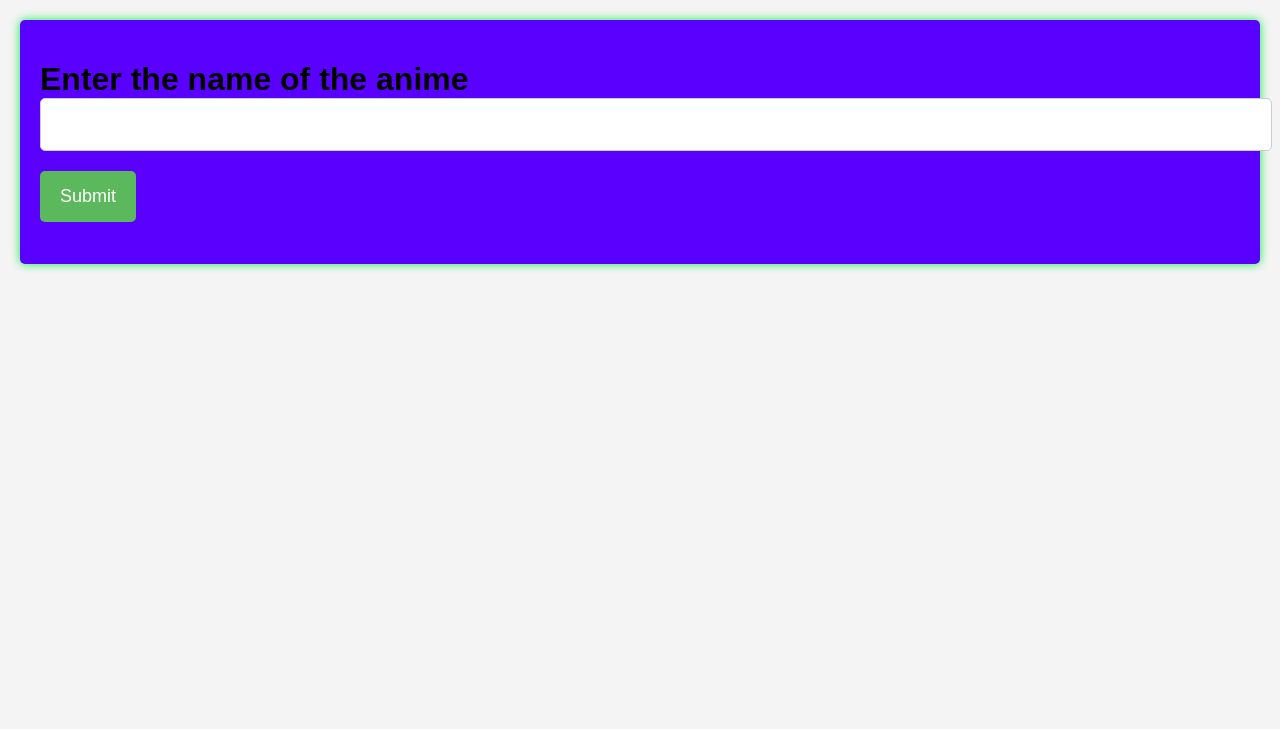
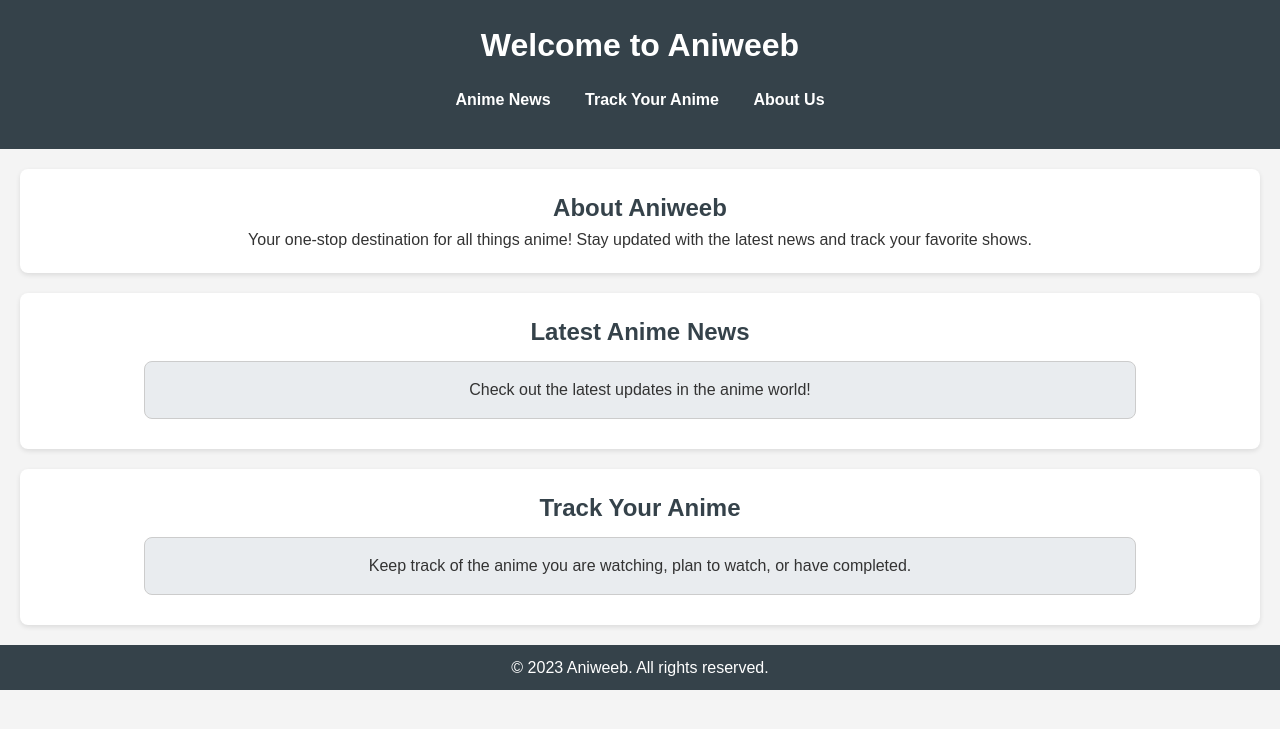
Before and after one commit to Priyans00/anime_tracker, a Flask app: page / in a window 1280 px wide. Shown: the top 729 px of the page. Run offline with Flask 3, Linux system fonts and the light colour scheme.

Commit message:
basic layout

```diff
--- a/app.py
+++ b/app.py
@@ -28,7 +28,12 @@ def fetch_anime_details(anime_name):
     response = requests.post(url, json={"query": query, "variables": variables})
     return response.json()
 
-@app.route('/', methods=['GET', 'POST'])
+@app.route('/',methods=['GET','POST'])
+def home():
+    return render_template('home.html')
+
+
+@app.route('/tracker', methods=['GET', 'POST'])
 def index():
     data = None
     if request.method == 'POST':
--- /dev/null
+++ b/static/home_styles.css
@@ -0,0 +1,114 @@
+/* Reset some default styles */
+body, h1, h2, p {
+    margin: 0;
+    padding: 0;
+    font-family: Arial, sans-serif;
+}
+
+/* Body styling */
+body {
+    background-color: #f4f4f4;
+    color: #333;
+    line-height: 1.6;
+}
+
+/* Header styling */
+header {
+    background: #35424a;
+    color: #ffffff;
+    padding: 20px 0;
+    text-align: center;
+}
+
+header h1 {
+    margin-bottom: 10px;
+}
+
+/* Navigation styling */
+nav ul {
+    list-style: none;
+    padding: 0;
+}
+
+nav ul li {
+    display: inline;
+    margin: 0 15px;
+}
+
+nav ul li a {
+    color: #ffffff;
+    text-decoration: none;
+    font-weight: bold;
+}
+
+nav ul li a:hover {
+    text-decoration: underline;
+}
+
+/* Section styling */
+section {
+    padding: 20px;
+    margin: 20px;
+    background: #ffffff;
+    border-radius: 8px;
+    box-shadow: 0 2px 5px rgba(0, 0, 0, 0.1);
+    display: flex;
+    flex-direction: column;
+    align-items: center;
+}
+
+section h2 {
+    color: #35424a;
+}
+
+/* New box styling for options */
+.option-box {
+    background: #e9ecef;
+    border: 1px solid #ccc;
+    border-radius: 8px;
+    padding: 15px;
+    margin: 10px 0;
+    width: 80%;
+    text-align: center;
+}
+
+/* Footer styling */
+footer {
+    text-align: center;
+    padding: 10px 0;
+    background: #35424a;
+    color: #ffffff;
+    position: relative;
+    bottom: 0;
+    width: 100%;
+}
+
+/* Responsive Styles */
+@media (max-width: 768px) {
+    nav ul li {
+        display: block; /* Stack navigation items vertically */
+        margin: 10px 0; /* Add margin for spacing */
+    }
+
+    .option-box {
+        width: 90%; /* Make option boxes wider on smaller screens */
+    }
+
+    section {
+        margin: 10px; /* Reduce margin for sections */
+    }
+}
+
+@media (max-width: 480px) {
+    header h1 {
+        font-size: 1.5em; /* Smaller font size for header */
+    }
+
+    section h2 {
+        font-size: 1.2em; /* Smaller font size for section headings */
+    }
+
+    .option-box {
+        padding: 10px; /* Reduce padding in option boxes */
+    }
+}
--- a/static/styles.css
+++ b/static/styles.css
@@ -7,17 +7,46 @@ body {
     font-size: 16px;
 }
 
-.container {
-    max-width: 800px;
-    margin: auto;
+/* Header Styling */
+header {
+    background: #35424a;
+    color: #ffffff;
+    padding: 20px 0;
+    text-align: center;
+}
+
+header h1 {
+    margin-bottom: 10px;
+}
+
+/* Navigation Styles */
+nav ul {
+    list-style: none;
+    padding: 0;
+}
+
+nav ul li {
+    display: inline;
+    margin: 0 15px;
+}
+
+nav ul li a {
+    color: #ffffff;
+    text-decoration: none;
+    font-weight: bold;
+}
+
+nav ul li a:hover {
+    text-decoration: underline;
 }
 
 /* Form Styles */
 .form-container {
-    background: rgb(89, 0, 255);
+    background: #ffffff;
     padding: 20px;
-    border-radius: 5px;
-    box-shadow: 0 0 10px rgb(7, 240, 62);
+    border-radius: 8px;
+    box-shadow: 0 2px 5px rgba(0, 0, 0, 0.1);
+    margin-bottom: 20px;
 }
 
 label {
@@ -49,31 +78,35 @@ button:hover {
     background-color: #4cae4c;
 }
 
-
+/* Result Container */
 .result-container {
     display: flex;
-    background: rgb(0, 47, 255);
+    align-items: flex-start;
+    background: #ffffff;
     padding: 20px;
-    border-radius: 5px;
-    box-shadow: 0 0 10px rgba(0, 0, 0, 0.1);
+    border-radius: 8px;
+    box-shadow: 0 2px 5px rgba(0, 0, 0, 0.1);
     margin-top: 20px;
 }
 
 .result-image {
-    max-width: 1000px;
+    max-width: 200px;
     height: auto;
     border-radius: 5px;
     margin-right: 20px;
+    margin-bottom: 10px;
+    padding: 20px;
 }
 
 .result-details {
-    flex: 1;
+    flex: 29;
+    padding: 20px;
 }
 
 .result-title {
-    color: #333;
+    color: #35424a;
     font-weight: bold;
-    font-size: 2em;
+    font-size: 1.5em;
     margin-bottom: 10px;
 }
 
@@ -85,7 +118,7 @@ button:hover {
 
 .result-description {
     background: #f9f9f9;
-    padding: 15px;
+    padding: 20px;
     border-radius: 5px;
     margin-top: 10px;
     font-size: 1.1em;
@@ -98,10 +131,13 @@ button:hover {
     font-size: 1.1em;
 }
 
-
-.profile-container {
-    background: white;
-    padding: 20px;
-    border-radius: 5px;
-    box-shadow: 0 0 10px rgba(0, 0, 0, 0.1);
+/* Footer Styling */
+footer {
+    text-align: center;
+    padding: 10px 0;
+    background: #35424a;
+    color: #ffffff;
+    position: relative;
+    bottom: 0;
+    width: 100%;
 }
--- /dev/null
+++ b/templates/home.html
@@ -0,0 +1,46 @@
+<!DOCTYPE html>
+<html lang="en">
+<head>
+    <meta charset="UTF-8">
+    <meta name="viewport" content="width=device-width, initial-scale=1.0">
+    <title>Aniweeb - Your Anime Tracker</title>
+    <link rel="stylesheet" href="{{ url_for('static', filename='home_styles.css') }}"> <!-- Link to your CSS file -->
+</head>
+<body>
+    <header>
+        <h1>Welcome to Aniweeb</h1>
+        <nav>
+            <ul>
+                <li><a href="/news">Anime News</a></li>
+                <li><a href="/tracker">Track Your Anime</a></li>
+                <li><a href="#about">About Us</a></li>
+            </ul>
+        </nav>
+    </header>
+
+    <section id="info">
+        <h2>About Aniweeb</h2>
+        <p>Your one-stop destination for all things anime! Stay updated with the latest news and track your favorite shows.</p>
+    </section>
+
+    <section id="news">
+        <h2>Latest Anime News</h2>
+        <div class="option-box">
+            <p>Check out the latest updates in the anime world!</p>
+            <!-- You can add news articles or links here -->
+        </div>
+    </section>
+
+    <section id="tracker">
+        <h2>Track Your Anime</h2>
+        <div class="option-box">
+            <p>Keep track of the anime you are watching, plan to watch, or have completed.</p>
+            <!-- You can add tracking options or links here -->
+        </div>
+    </section>
+
+    <footer>
+        <p>&copy; 2023 Aniweeb. All rights reserved.</p>
+    </footer>
+</body>
+</html>
--- a/templates/index.html
+++ b/templates/index.html
@@ -3,32 +3,48 @@
 <head>
     <meta charset="UTF-8">
     <meta name="viewport" content="width=device-width, initial-scale=1.0">
-    <title>Anime_tracker</title>
+    <title>Aniweeb - Anime Tracker</title>
     <link rel="stylesheet" href="{{ url_for('static', filename='styles.css') }}">
 </head>
 <body>
+    <header>
+        <h1>Track Your Anime</h1>
+        <nav>
+            <ul>
+                <li><a href="/">Home</a></li>
+                <li><a href="/tracker">Track Your Anime</a></li>
+                <li><a href="/news">Anime News</a></li>
+            </ul>
+        </nav>
+    </header>
+
+    <div class="container">
         <div class="form-container">
-            <form method="POST">
-                <label for="userInput"><h1 style="color: black;">Enter the name of the anime</label>
+            <form method="POST" action="/tracker">
+                <label for="userInput">Enter Anime Name:</label>
                 <input type="text" id="userInput" name="userInput" required>
-                <button type="submit">Submit</button>
+                <button type="submit">Search</button>
             </form>
         </div>
 
         {% if data %}
-        <h2 class="result-title">Results:</h2>
         <div class="result-container">
-            <img src="{{ data['data']['Media']['coverImage']['large'] }}" alt="Cover Image" class="result-image">
+            <div class="result-image">
+                <img src="{{ data['data']['Media']['coverImage']['large'] }}" alt="{{ data['data']['Media']['title']['romaji'] }}">
+            </div>
             <div class="result-details">
-                <p class="result-title">{{ data['data']['Media']['title']['romaji'] }}</p>
-                <p class="result-rating"><strong>Score:</strong> <span class="result-text">{{ data['data']['Media']['averageScore'] }}</span></p>
-                <p><strong>Episodes:</strong> <span class="result-text">{{ data['data']['Media']['episodes'] }}</span></p>
-                <div class="result-description">
-                    <strong>Description:</strong>
-                    <p class="result-text">{{ data['data']['Media']['description']|safe }}</p>
-                </div>
+                <h2 class="result-title">{{ data['data']['Media']['title']['romaji'] }}</h2>
+                <p class="result-rating">Average Score: {{ data['data']['Media']['averageScore'] }}</p>
+                <p class="result-text">Episodes: {{ data['data']['Media']['episodes'] }}</p>
+                <p class="result-text">Genres: {{ data['data']['Media']['genres'] | join(', ') }}</p>
+                <p class="result-description">{{ data['data']['Media']['description'] | safe }}</p>
             </div>
         </div>
         {% endif %}
+    </div>
+
+    <footer>
+        <p>&copy; 2023 Aniweeb. All rights reserved.</p>
+    </footer>
 </body>
 </html>
```
Lines whose indentation alone changed are shown as unchanged.
